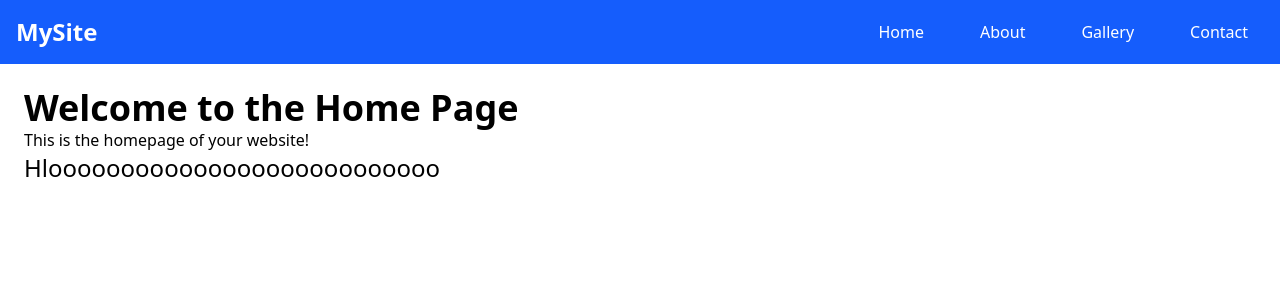
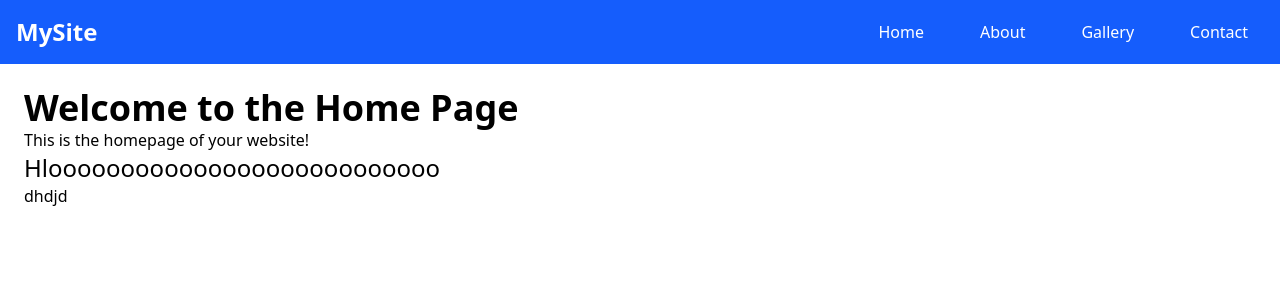
Before and after one commit to Joshankumar6299/Project_React, a React (Vite) app in the folder Frontend/: page / in a window 1280 px wide. Shown: the top 300 px of the page. Built offline with nearby package versions, Linux system fonts and the light colour scheme.

Commit message:
Add additional paragraph to Home page for content enhancement

```diff
--- a/Frontend/src/pages/Home.jsx
+++ b/Frontend/src/pages/Home.jsx
@@ -6,6 +6,7 @@ const Home = () => {
       <h1 className="text-4xl font-bold">Welcome to the Home Page</h1>
       <p>This is the homepage of your website!</p>
       <h1 className='text-2xl'>Hlooooooooooooooooooooooooooo</h1>
+      <p>dhdjd</p>
     </div>
   );
 }
```
